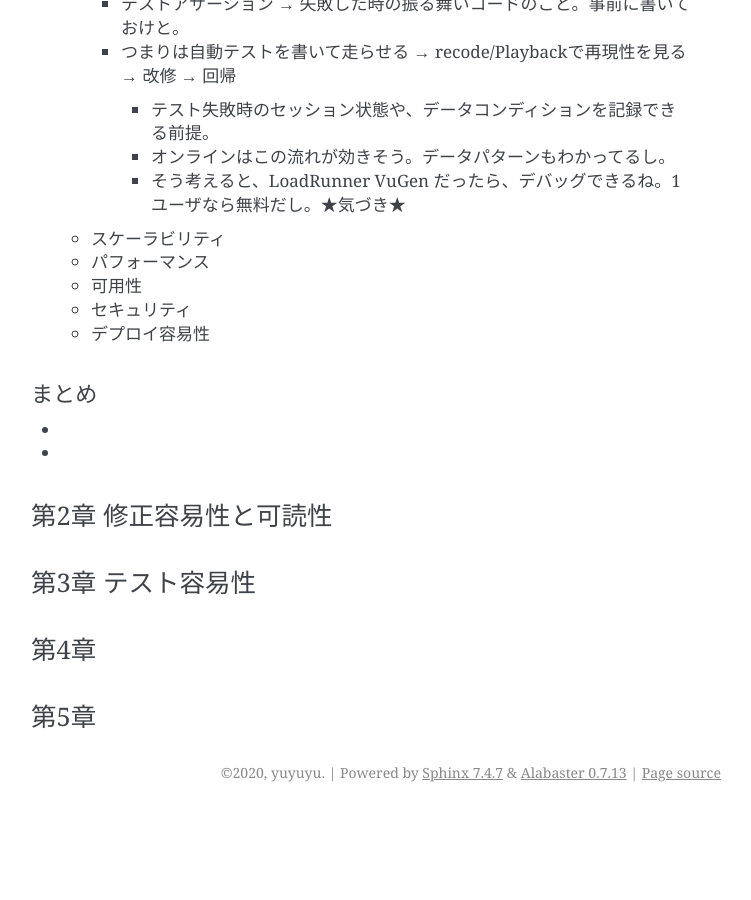
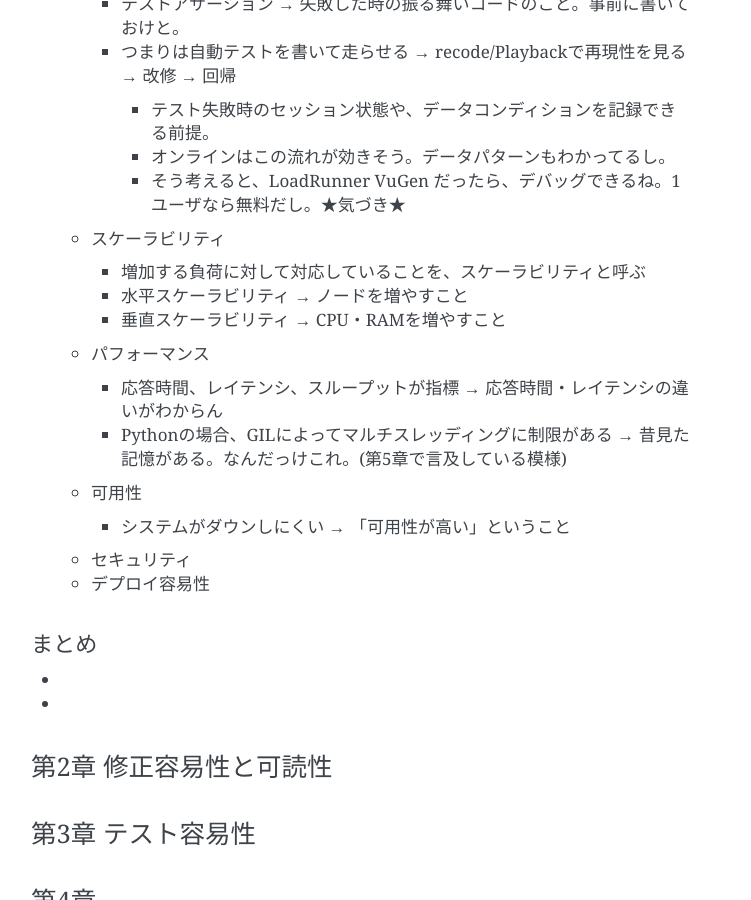
Before and after one commit to yuyuyu0706/sphinx, a Sphinx documentation site: the page built from sphinx/source/work/page04_python.rst, in a window 1280 px wide and 900 px high, scrolled down 1776 px. Shown: the whole window, without its empty margins (389-1140 px from the left). Built offline with Sphinx 7.4.7, drawn with Linux system fonts in a browser that asks for light colours; pages that are not in the unit, such as notebooks, are missing from menus; before the commit the page ends 2588 px from its top, so only the background shows below that.

Commit message:
auto commit

```diff
--- a/sphinx/source/work/page01.rst
+++ b/sphinx/source/work/page01.rst
@@ -24,7 +24,9 @@ sphinx 学習メモ
   * 使う記号は同じでも違ってもよい。
   * インデントを付けずに記号だけ変えても、同レベルの別ブロックとなるだけで、内訳にはならない
   * インデントは、記号直後の文章の開始桁に合わせる。
+
 * 文章内で改行したい場合は、各文章の先頭に「|」を入れる。
+* ★：もし箇条書きがずれるようなら → 半角スペースが全角かもしれない。
 * 参考：非常にわかりやすいページ <http://www.ne.jp/asahi/hishidama/home/tech/sphinx/rest.html>`_
 
 番号あり箇条書き
--- a/sphinx/source/work/page03_chare.rst
+++ b/sphinx/source/work/page03_chare.rst
@@ -10,7 +10,7 @@
 ---------------------------------
 * `LOWYA-1億円座椅子-低反発-42段ギア-リクライニング <https://www.low-ya.com/category/LEGLESS_CHAIR_1P/F101_G1145_003.html>`_
 
-　　* Amazon 145位
+  * Amazon 145位
  　* 楽天 2位-6990円-41635件
  　* Yahooショッピング 13位
  　* 価格.com 2位
--- a/sphinx/source/work/page04_python.rst
+++ b/sphinx/source/work/page04_python.rst
@@ -79,8 +79,21 @@ Pythonで始めるソフトウェアアーキテクチャ
       * そう考えると、LoadRunner VuGen だったら、デバッグできるね。1ユーザなら無料だし。★気づき★
 
   * スケーラビリティ
+
+    * 増加する負荷に対して対応していることを、スケーラビリティと呼ぶ
+    * 水平スケーラビリティ → ノードを増やすこと
+    * 垂直スケーラビリティ → CPU・RAMを増やすこと
+
   * パフォーマンス
+
+    * 応答時間、レイテンシ、スループットが指標 → 応答時間・レイテンシの違いがわからん
+    * Pythonの場合、GILによってマルチスレッディングに制限がある → 昔見た記憶がある。なんだっけこれ。(第5章で言及している模様)
+
+
   * 可用性
+
+    * システムがダウンしにくい → 「可用性が高い」ということ
+
   * セキュリティ
   * デプロイ容易性
 
```
